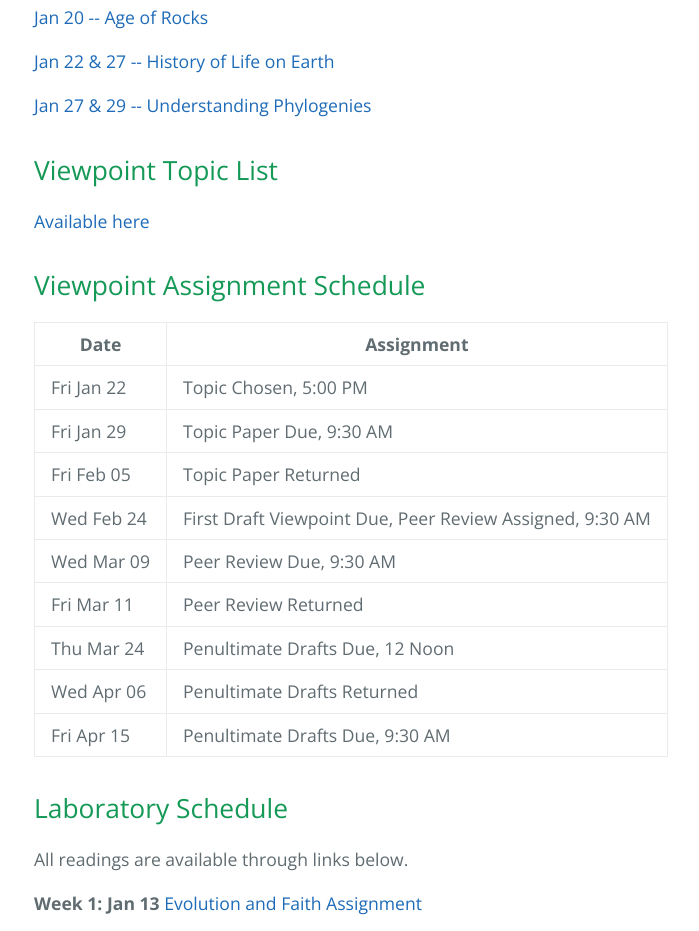
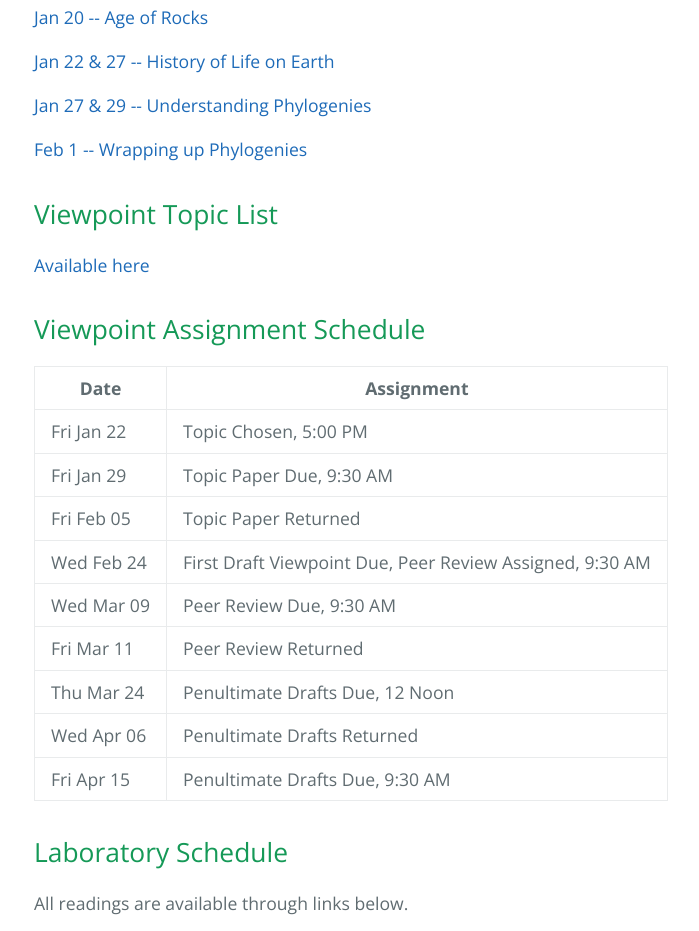
Before and after one commit to mjmillerlab/Bio4305.evolution.2016, a plain HTML site: page index.html in a window 1280 px wide. Shown: the part 10100-11031 px from the top of the page, without its empty margins (190-889 px from the left). Drawn offline with nearby package versions, Linux system fonts and the light colour scheme.

Commit message:
Create gh-pages branch via GitHub

```diff
--- a/index.html
+++ b/index.html
@@ -545,6 +545,8 @@ Office hours: By appointment</p>
 
 <p><a href="https://github.com/mjmillerlab/Bio4305.evolution.2016/files/107182/Lecture.6.2016.pptx">Jan 27 &amp; 29 -- Understanding Phylogenies</a></p>
 
+<p><a href="https://github.com/mjmillerlab/Bio4305.evolution.2016/files/115135/Lecture.8.pptx">Feb 1 -- Wrapping up Phylogenies</a></p>
+
 <h2>
 <a id="viewpoint-topic-list" class="anchor" href="#viewpoint-topic-list" aria-hidden="true"><span aria-hidden="true" class="octicon octicon-link"></span></a>Viewpoint Topic List</h2>
 
```
Also changed, not shown: params.json (+1 -1 lines).
